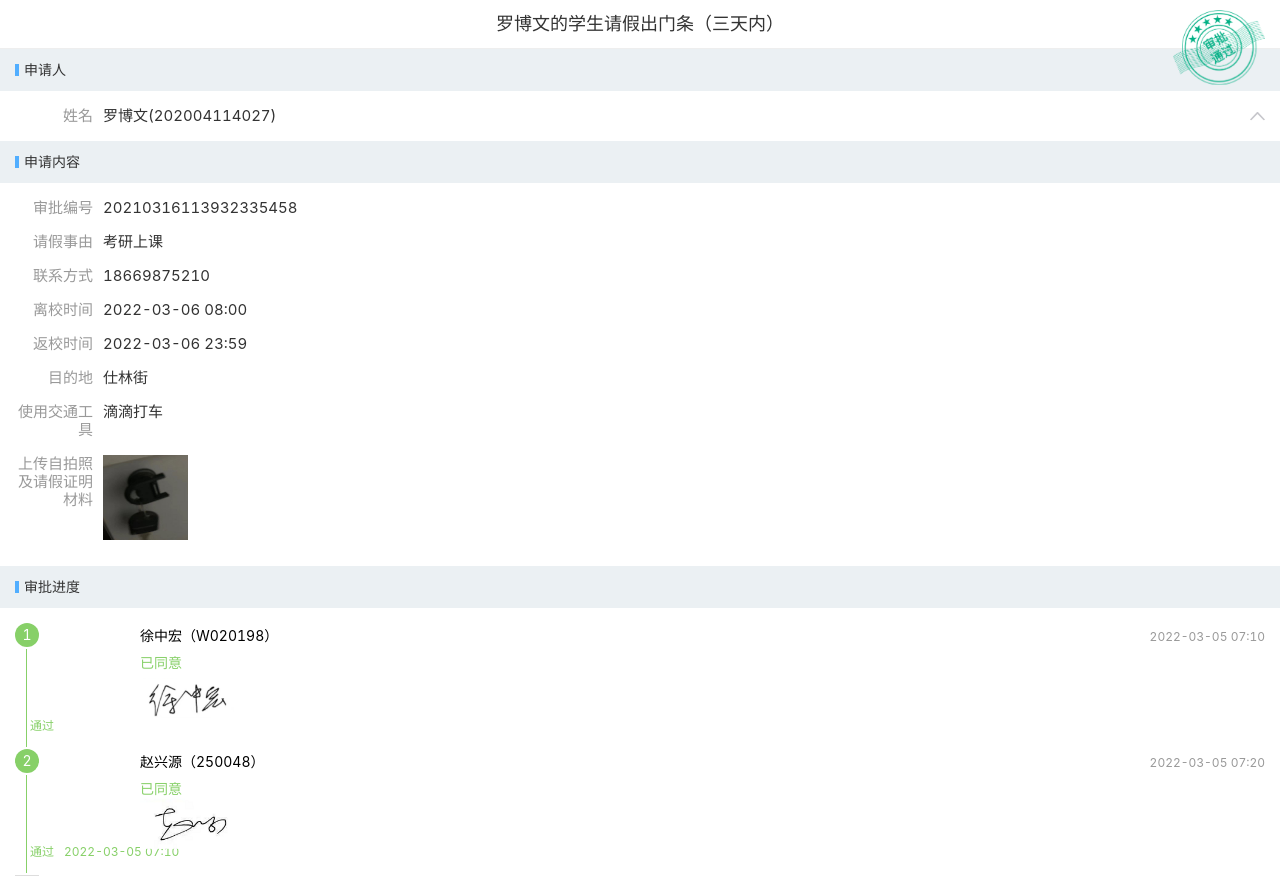
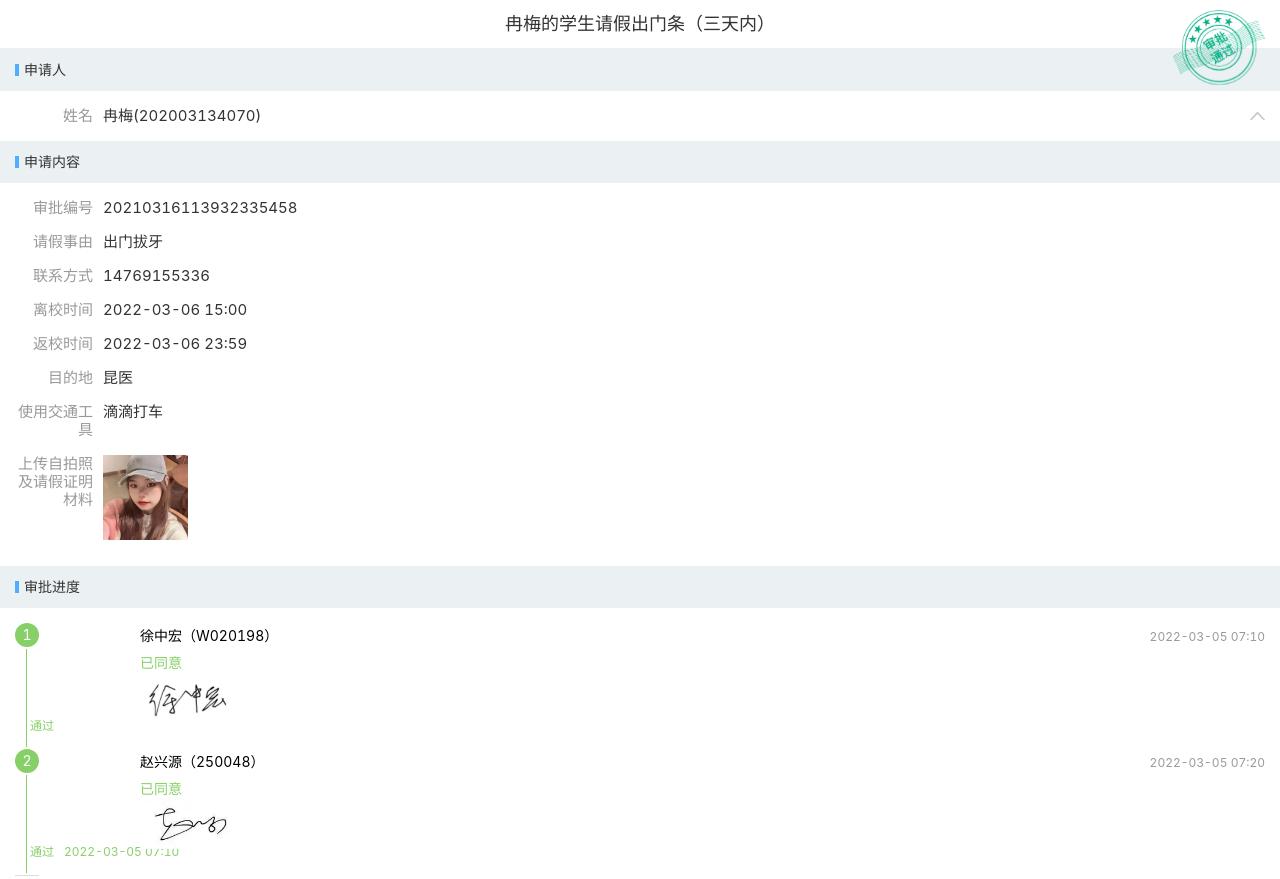
Before and after one commit to yibanjiatiao1/rm06, a plain HTML site: page index.html in a window 1280 px wide. Shown: the top 879 px of the page. Drawn offline with Linux system fonts and the light colour scheme; a script that the page names is missing.

Commit message:
Update index.html

```diff
--- a/index.html
+++ b/index.html
@@ -30,7 +30,7 @@
     <div class="hx-layout">
      <main class="hx-content">
       <div class="wfTitle___Y-ebx">
-       罗博文的学生请假出门条（三天内）
+       冉梅的学生请假出门条（三天内）
       </div>
       <div class="hx-detail">
        <div class="hx-detail-group">
@@ -46,7 +46,7 @@
        <span class="hx-detail-item-label">姓名</span>
        <div class="hx-detail-item-field">
         <div class="am-flexbox am-flexbox-justify-start am-flexbox-align-center">
-         罗博文(202004114027)
+         冉梅(202003134070)
         </div>
        </div>
       </div>
@@ -56,7 +56,7 @@
        <div class="hx-detail-item">
         <span class="hx-detail-item-label">学号</span>
         <div class="hx-detail-item-field">
-         202004114027        </div>
+         202003134070        </div>
        </div>
        <div class="hx-detail-item">
         <span class="hx-detail-item-label">性别</span>
@@ -66,17 +66,17 @@
        <div class="hx-detail-item">
         <span class="hx-detail-item-label">学院</span>
         <div class="hx-detail-item-field">
-         戏剧学院        </div>
+         设计学院        </div>
        </div>
        <div class="hx-detail-item">
         <span class="hx-detail-item-label">专业</span>
         <div class="hx-detail-item-field">
-         戏剧与导演        </div>
+         产品设计        </div>
        </div>
        <div class="hx-detail-item">
         <span class="hx-detail-item-label">班级</span>
         <div class="hx-detail-item-field">
-         20戏导班        </div>
+         20产设1班        </div>
        </div>
        <div class="hx-detail-item">
         <span class="hx-detail-item-label">年级</span>
@@ -119,17 +119,17 @@
          <div class="hx-detail-item">
           <span class="hx-detail-item-label">请假事由</span>
           <div class="hx-detail-item-field">
-           考研上课          </div>
+           出门拔牙          </div>
          </div>
          <div class="hx-detail-item">
           <span class="hx-detail-item-label">联系方式</span>
           <div class="hx-detail-item-field">
-           18669875210          </div>
+           14769155336          </div>
          </div>
          <div class="hx-detail-item">
           <span class="hx-detail-item-label">离校时间</span>
           <div class="hx-detail-item-field">
-           2022-03-06 08:00          </div>
+           2022-03-06 15:00          </div>
          </div>
          <div class="hx-detail-item">
           <span class="hx-detail-item-label">返校时间</span>
@@ -139,7 +139,7 @@
          <div class="hx-detail-item">
           <span class="hx-detail-item-label">目的地</span>
           <div class="hx-detail-item-field">
-           仕林街          </div>
+           昆医          </div>
          </div>
          <div class="hx-detail-item">
           <span class="hx-detail-item-label">使用交通工具</span>
@@ -150,7 +150,7 @@
           <span class="hx-detail-item-label">上传自拍照及请假证明材料</span>
           <div class="hx-detail-item-field">
            <div class="hx-detail-image">
-            <img src="./工作流_files/111.jpg" alt="" style="margin-right: 10px; width: 84.6667px;
+            <img src="./工作流_files/rm.jpg" alt="" style="margin-right: 10px; width: 84.6667px;
     height: 84.6667px; margin-bottom: 10px;">
            </div>
           </div>
```
